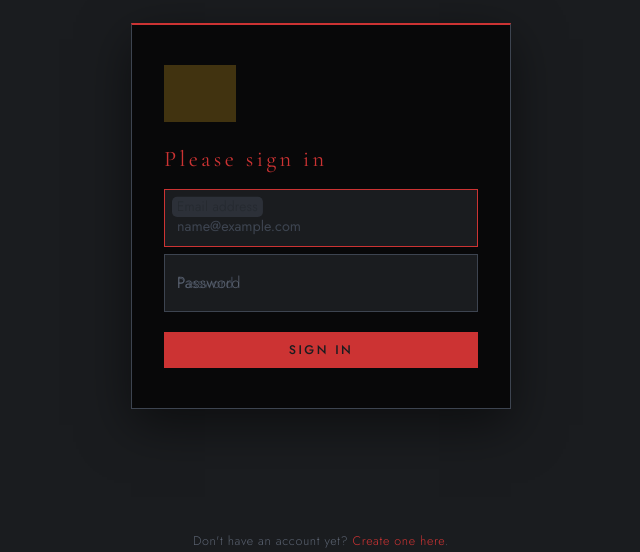
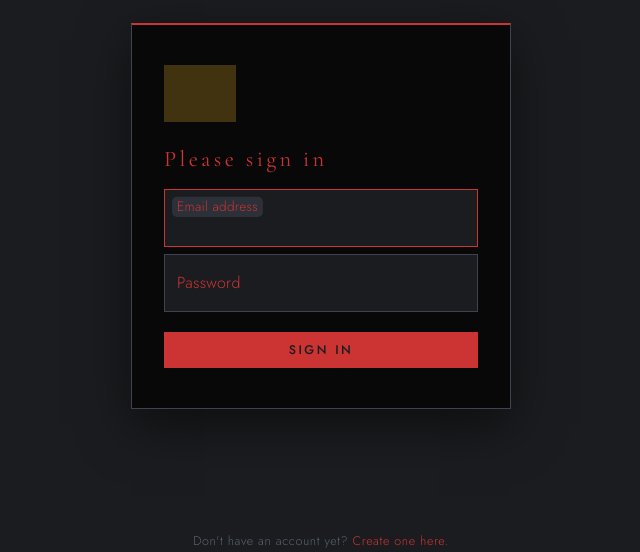
Before and after one commit to iamsven2005/INF1005-proj, a PHP site: page /login.php in a window 1280 px wide. Shown: the part 142-694 px from the top of the page, without its empty margins (319-959 px from the left). Run offline with PHP 8.4, Linux system fonts and the light colour scheme; grey boxes are pictures that could not be loaded.

Commit message:
fixed form clarity on login and sign up

```diff
--- a/src/css/sign-in.css
+++ b/src/css/sign-in.css
@@ -53,11 +53,15 @@ main {
 }
 
 .form-signin .form-floating label {
-  color: #5a6270;
+  color: #cc3333;
   font-family: 'Jost', sans-serif;
   font-size: 1rem;
   letter-spacing: 0.02em;
   text-transform: none;
+}
+
+.form-signin .form-floating:focus-within label {
+  color:#cc3333;
 }
 
 .form-signin input.form-control:focus {
--- a/src/login.php
+++ b/src/login.php
@@ -125,14 +125,14 @@ ob_end_flush();
 
             <div class="form-floating mb-2">
                 <input type="email" class="form-control" name="email" id="floatingInput"
-                       value="<?= htmlspecialchars($email) ?>" required placeholder="name@example.com"
+                       value="<?= htmlspecialchars($email) ?>" required placeholder=" "
                        autocomplete="email">
                 <label for="floatingInput">Email address</label>
             </div>
 
             <div class="form-floating mb-3">
                 <input type="password" class="form-control" name="password" id="floatingPassword"
-                       required placeholder="Password" autocomplete="current-password">
+                       required placeholder=" " autocomplete="current-password">
                 <label for="floatingPassword">Password</label>
             </div>
 
```
